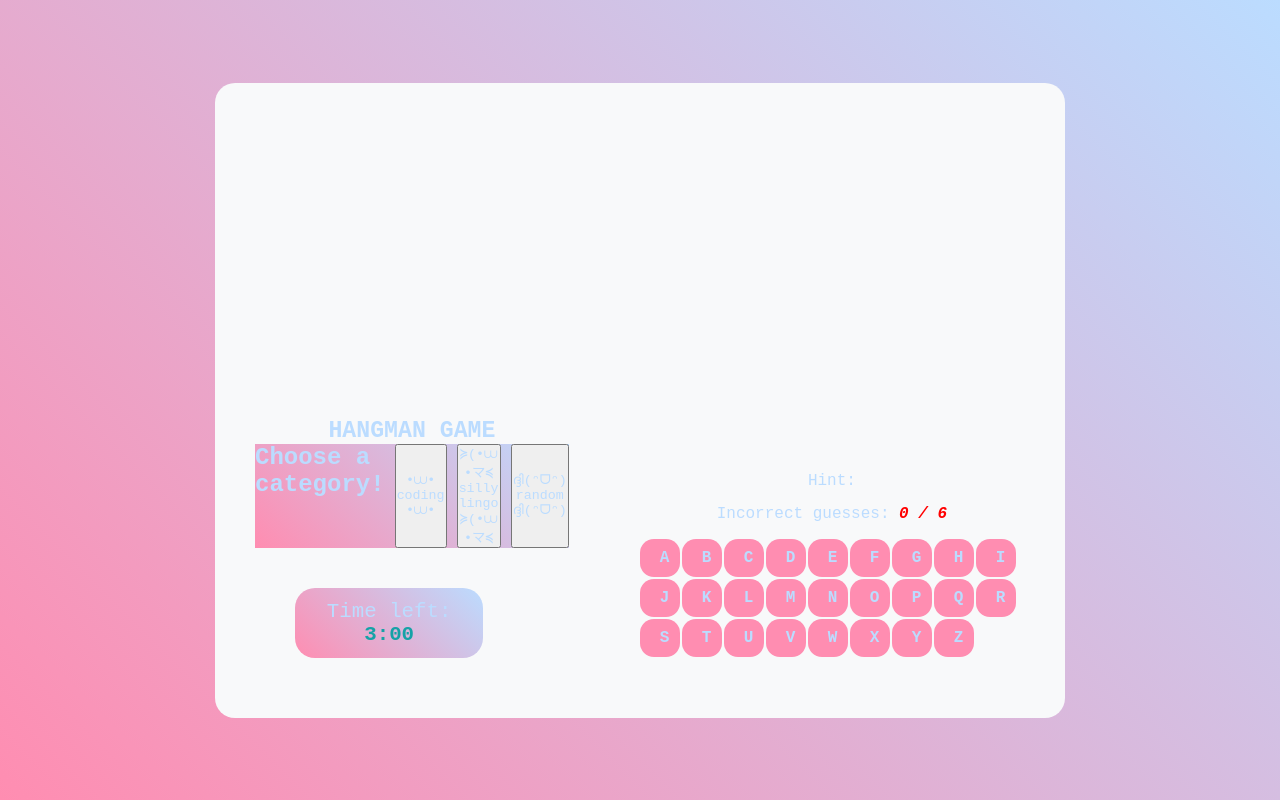
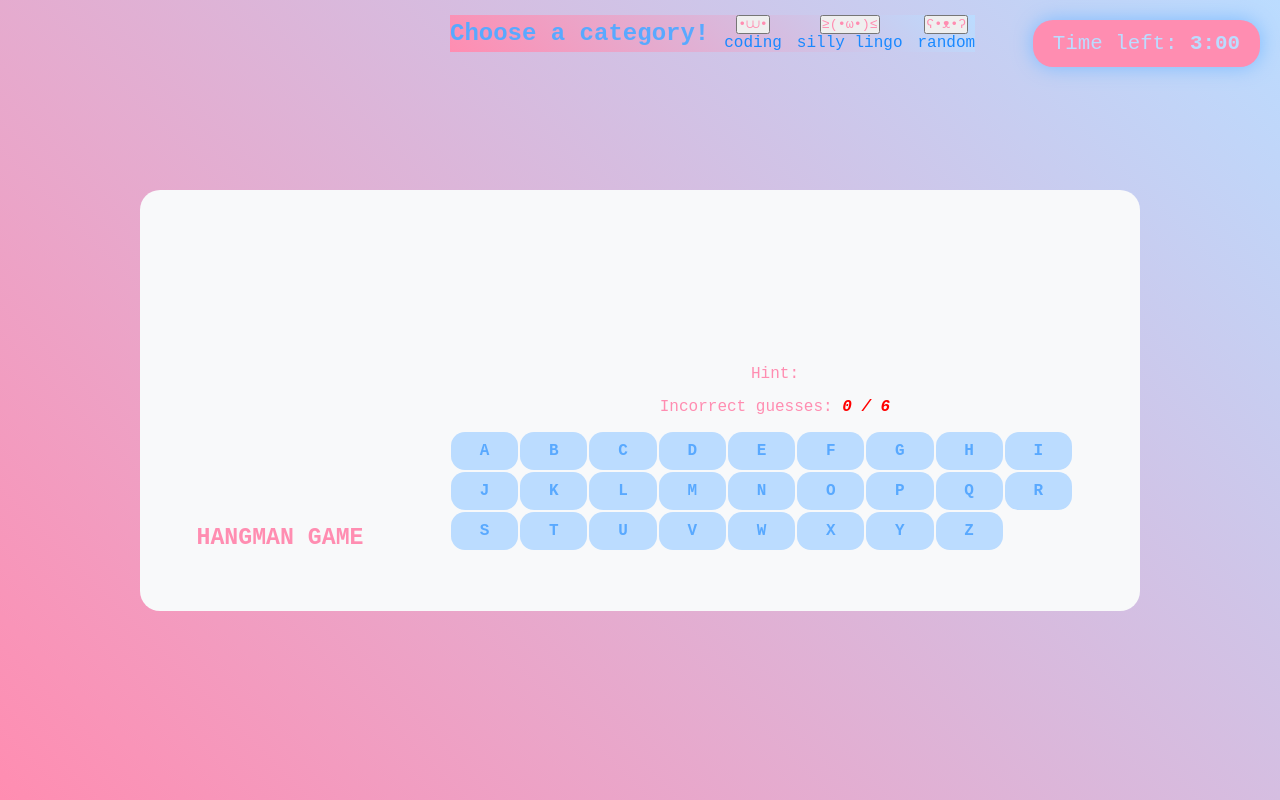
Before and after one commit to Leilamoumou/hangman, a plain HTML site: page docs/index.html in a window 1280 px wide. Drawn offline with Linux system fonts and the light colour scheme.

Commit message:
final hehe

```diff
--- a/docs/index.html
+++ b/docs/index.html
@@ -21,30 +21,31 @@
    <div class="container">
     <div class="hangman-box">
         <canvas width="200" height="250"></canvas>
-
         <h1>Hangman Game</h1>
-         <!-- CHOOSE A CATEGORY : D-->
-      <div class="category-box">
-        <h2> Choose a category!</h2>
-    <button onclick="getRandomWord('codingQuiz')">•⩊• coding •⩊•</button>
-    <button onclick="getRandomWord('sillyQuiz')"> ≽(•⩊ •マ≼  silly lingo ≽(•⩊ •マ≼ </button>
-    <button onclick="getRandomWord()">ദ്ദി(ᵔᗜᵔ) random ദ്ദി(ᵔᗜᵔ)</button>
-    </div>
-     <ul class="word-display"></ul>
         <div class="timer">Time left:
             <span id="timer-display">3:00</span>
         </div>
     </div>
+
     <div class="game-box">
+        <div class="category-box">
+            <h2>Choose a category!</h2>
+            <div class="category-option">
+                <button onclick="getRandomWord('codingQuiz')">•⩊•</button>
+                <p>coding</p>
+            </div>
+            <div class="category-option">
+                <button onclick="getRandomWord('sillyQuiz')">≥(•ω•)≤</button>
+                <p>silly lingo</p>
+            </div>
+            <div class="category-option">
+                <button onclick="getRandomWord()">ʕ•ᴥ•ʔ</button>
+                <p>random</p>
+            </div>
+        </div>
         <ul class="word-display"></ul>
-        <h4 class="hint-text">
-          Hint:
-          <b></b>
-        </h4>
-        <h4 class="guesses-text">
-          Incorrect guesses:
-          <b>0 / 6</b>
-        </h4>
+        <h4 class="hint-text">Hint: <b></b></h4>
+        <h4 class="guesses-text">Incorrect guesses: <b>0 / 6</b></h4>
         <div class="keyboard"></div>
     </div>
 </div>
--- a/docs/script.js
+++ b/docs/script.js
@@ -202,6 +202,9 @@ for (let i = 97; i <= 122; i++) {
 playAgainBtn.addEventListener("click", () => getRandomWord());
 //keyboard implementation, press for keys- LM
 document.addEventListener("keydown", (e) => {
+  //no crash if typing prior to picking
+  if (!currentWord) return;
+
   if (e.key.length !== 1 || !e.key.match(/[a-z]/i)) return;
 
     // e.key will give you the letter pressed
--- a/docs/style.css
+++ b/docs/style.css
@@ -3,11 +3,11 @@
   padding: 0;
   box-sizing: border-box;
   font-family: "Courier New", "Lucida Console", monospace;
-  color:#bbdcff;
+  color:#ff8db1;
 }
 
 .title{
-  color: #408e46;
+  color: #bbdcff;
 }
 body {
   display: flex;
@@ -19,7 +19,7 @@ body {
 }
 
 .container {
-  width: 850px;
+  width: 1000px;
   background: #f8f9fa;
   display: flex;
   padding: 60px 40px;
@@ -29,20 +29,21 @@ body {
 }
 
 .timer {
-  font-size: 1.3rem;
-  text-align: center;
-  margin-top: 20px;
-  width: 60%;
-  margin-left: 40px;
-  padding: 12px 20px;
-  background: linear-gradient(45deg, #ff8db1, #bbdcff);
-  border-radius: 20px;
-  box-shadow: 0 0 20px,  #7dbcff;
+    font-size: 1.3rem;
+    color: #bbdcff;
+    text-align: center;
+    padding: 12px 20px;
+    background: #ff8db1;
+    box-shadow: 0 0 20px #7dbcff;
+    position: absolute;
+    top: 20px;
+    right: 20px;
+    border-radius: 20px;
 }
 
 #timer-display {
   font-weight: bold;
-  color: #15a2a7;
+  color: #bbdcff;
 }
 
 .hangman-box canvas {
@@ -109,8 +110,8 @@ body {
 }
 
 :where(.game-modal, .keyboard) button {
-  color: #bbdcff;
-  /* pink text color */
+  color: #59a9ff;
+  /* blue text color */
   border-radius: 14px;
   cursor: pointer;
   outline: none;
@@ -120,7 +121,7 @@ body {
   margin: 1px;
   font-size: 1rem;
   font-weight: 600;
-  background: #ff8db1;
+  background:  #bbdcff;
 
   text-transform: uppercase;
 }
@@ -146,6 +147,7 @@ body {
   height: 100%;
   background: linear-gradient(164, 190, 255);
   transition: opacity 0.3s ease;
+  color: #bbdcff;
 }
 
 .game-modal.show {
@@ -205,8 +207,25 @@ body {
 .category-box {
   background: linear-gradient(45deg, #ff8db1, #bbdcff);
    display: flex;
-    justify-content: center;
-    gap: 10px;
+    align-items: center;
+    gap: 15px;
     margin-bottom: 20px;
+    top: 15px;
+    position: absolute;
 
 }
+.category-box p{
+color :#1988ff;
+text-align: center ;
+font-style: bold;
+}
+.category-box h2 {
+  color :#59a9ff ;
+  text-align: center ;
+
+}
+.category-option {
+    display: flex;
+    flex-direction: column;
+    align-items: center;
+}
```
Lines whose indentation alone changed are shown as unchanged.
